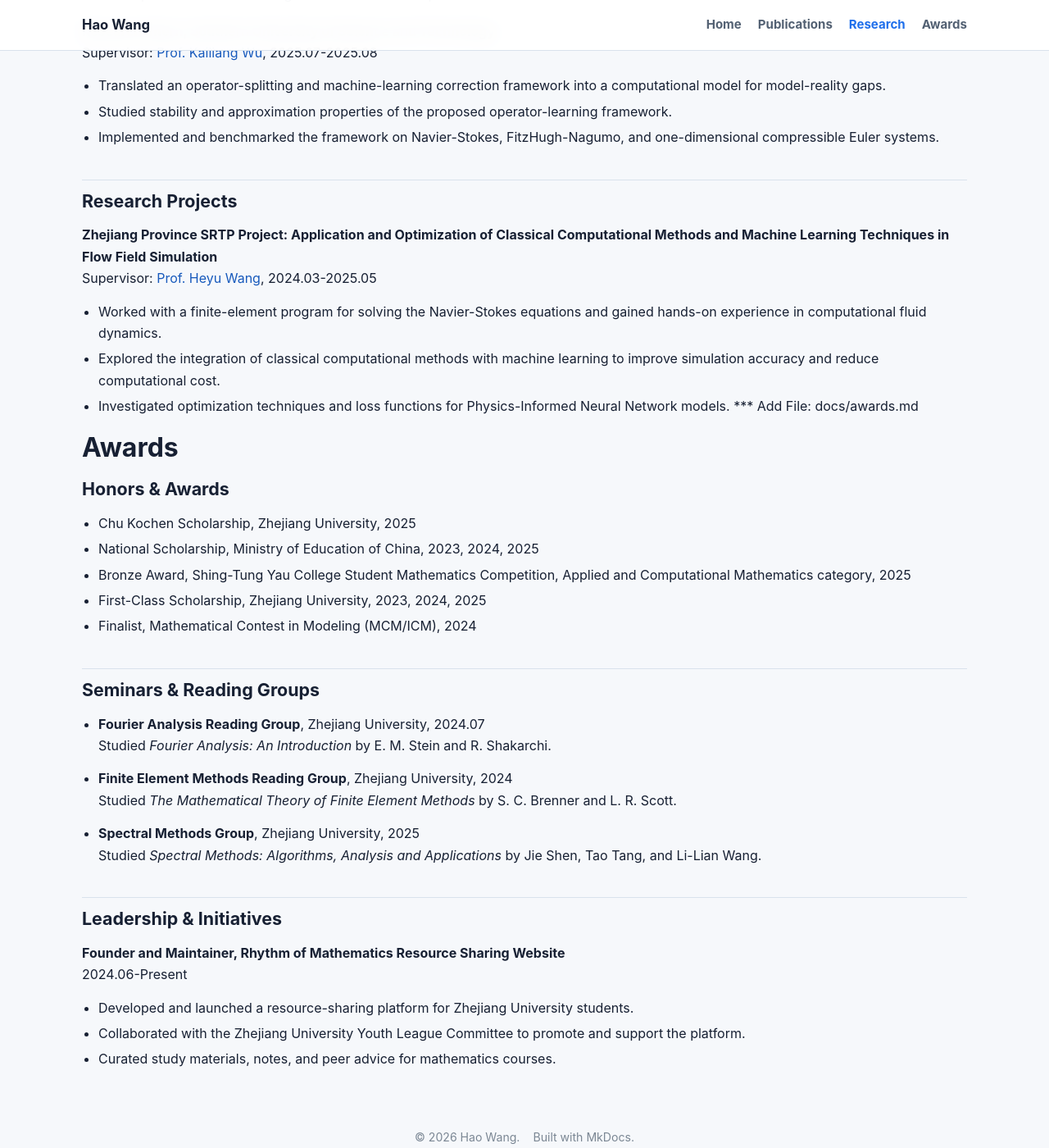
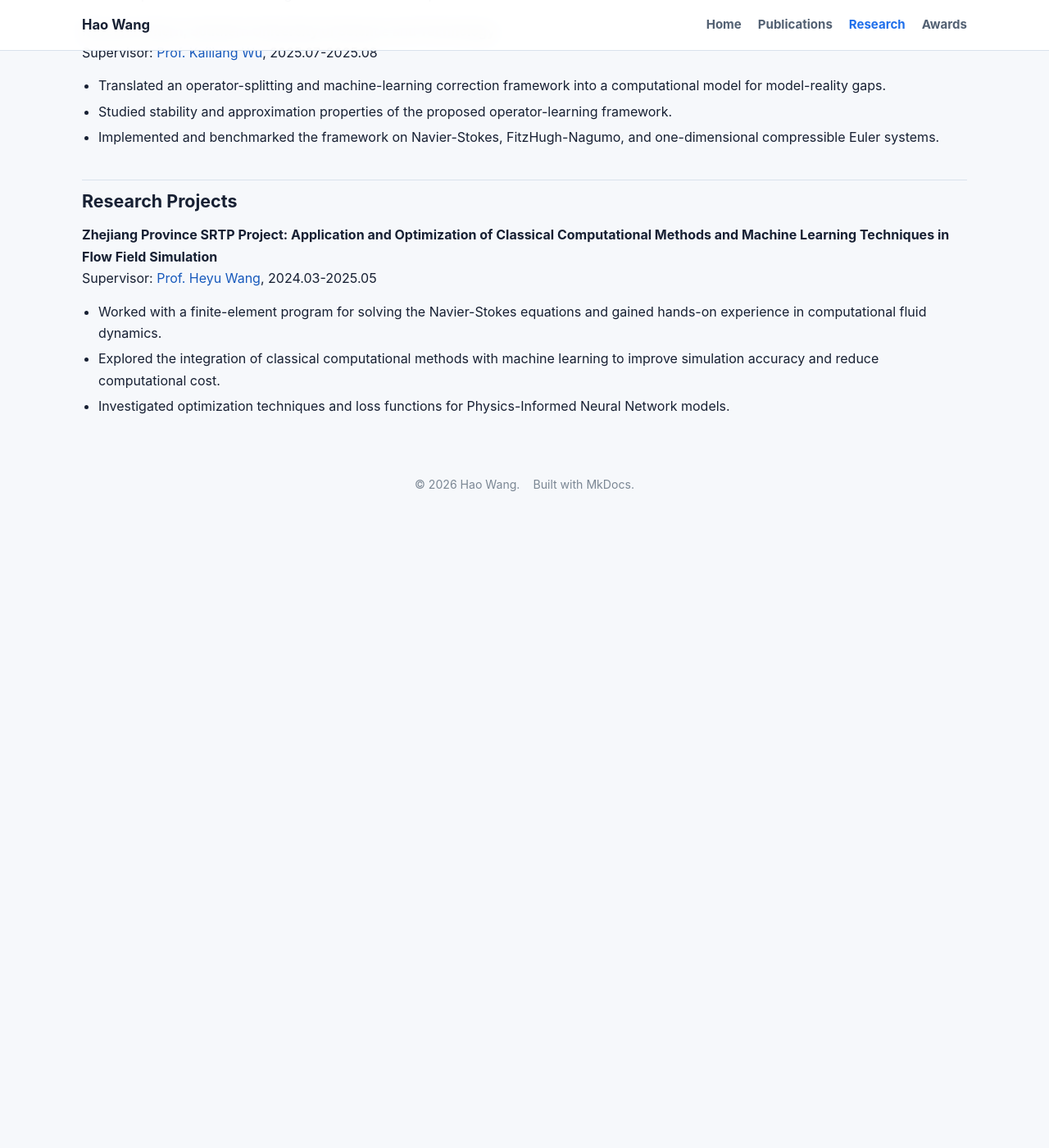
Before and after one commit to shanxue-w/shanxue-w.github.io, an MkDocs documentation site: the page built from docs/research.md, in a window 1280 px wide and 1400 px high, scrolled down 745 px. Shown: the whole window at 82% size. Built offline with MkDocs 1.6.1, drawn with Linux system fonts in a browser that asks for light colours; after the commit the page ends 1375 px from its top, so only the background shows below that.

Commit message:
Fix homepage publication order and research page

```diff
--- a/docs/research.md
+++ b/docs/research.md
@@ -24,33 +24,3 @@ Supervisor: [Prof. Heyu Wang](https://person.zju.edu.cn/wangheyu), 2024.03-2025.
 - Worked with a finite-element program for solving the Navier-Stokes equations and gained hands-on experience in computational fluid dynamics.
 - Explored the integration of classical computational methods with machine learning to improve simulation accuracy and reduce computational cost.
 - Investigated optimization techniques and loss functions for Physics-Informed Neural Network models.
-*** Add File: docs/awards.md
-# Awards
-
-## Honors & Awards
-
-- Chu Kochen Scholarship, Zhejiang University, 2025
-- National Scholarship, Ministry of Education of China, 2023, 2024, 2025
-- Bronze Award, Shing-Tung Yau College Student Mathematics Competition, Applied and Computational Mathematics category, 2025
-- First-Class Scholarship, Zhejiang University, 2023, 2024, 2025
-- Finalist, Mathematical Contest in Modeling (MCM/ICM), 2024
-
-## Seminars & Reading Groups
-
-- **Fourier Analysis Reading Group**, Zhejiang University, 2024.07
-  Studied *Fourier Analysis: An Introduction* by E. M. Stein and R. Shakarchi.
-
-- **Finite Element Methods Reading Group**, Zhejiang University, 2024
-  Studied *The Mathematical Theory of Finite Element Methods* by S. C. Brenner and L. R. Scott.
-
-- **Spectral Methods Group**, Zhejiang University, 2025
-  Studied *Spectral Methods: Algorithms, Analysis and Applications* by Jie Shen, Tao Tang, and Li-Lian Wang.
-
-## Leadership & Initiatives
-
-**Founder and Maintainer, Rhythm of Mathematics Resource Sharing Website**
-2024.06-Present
-
-- Developed and launched a resource-sharing platform for Zhejiang University students.
-- Collaborated with the Zhejiang University Youth League Committee to promote and support the platform.
-- Curated study materials, notes, and peer advice for mathematics courses.
```
Also changed, not shown: docs/index.md (+13 -13 lines), 1 other file.
